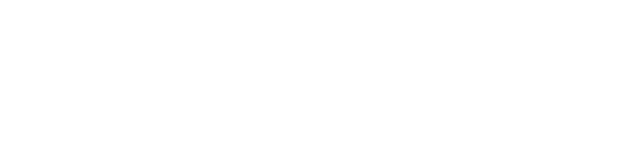
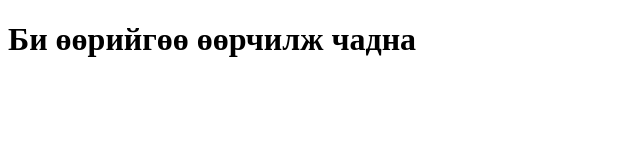
Before and after one commit to saruulaaasaruul47-png/biydaalt, a plain HTML site: page index.html in a window 1280 px wide. Shown: the whole page, without its empty margins (0-640 px from the left). Drawn offline with Linux system fonts and the light colour scheme.

Commit message:
saihnaa saihan zaluu

```diff
--- a/index.html
+++ b/index.html
@@ -6,6 +6,7 @@
     <title>Document</title>
 </head>
 <body>
+    <h1>Би өөрийгөө өөрчилж чадна</h1>
 
 </body>
 </html>
```
